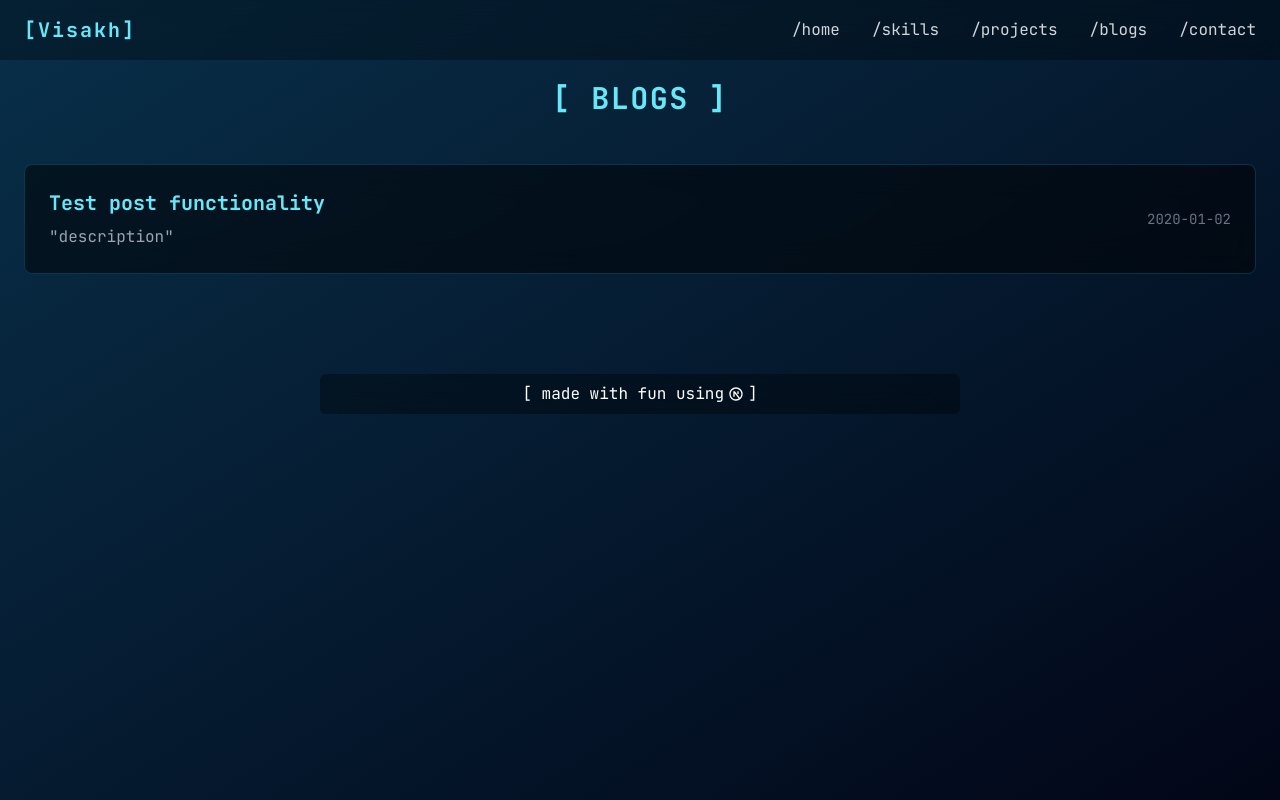
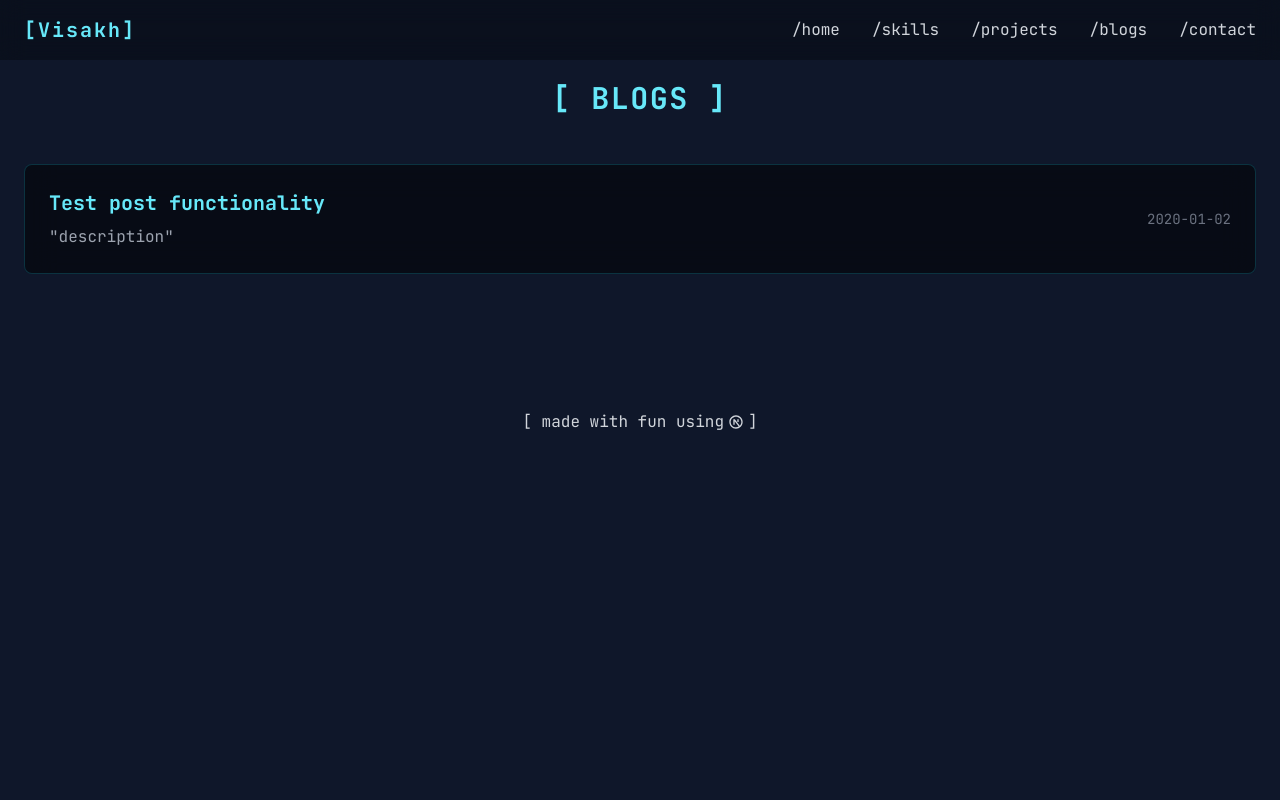
Before and after one commit to vskvj3/portfolio-nextjs, a Next.js app: page /posts in a window 1280 px wide. Built offline with nearby package versions, Linux system fonts and the light colour scheme.

Commit message:
fix: color issues with footer

```diff
--- a/src/components/footer.js
+++ b/src/components/footer.js
@@ -2,10 +2,12 @@ import { RiNextjsLine } from "react-icons/ri";
 
 export default function Footer({ home }) {
   return (
-    <footer className="bg-dracula-foreground/35 backdrop-blur-md w-1/2 min-w-[370px] max-w-[700px] mx-auto my-2 lg:my-5 rounded-md text-center text-dracula-t-white py-2">
-      <span className="flex justify-center items-center text-sm lg:text-base">
-        [ made with fun using<RiNextjsLine className="mx-1" />]
-      </span>
+    <footer className="bg-slate-900 text-gray-300 w-full py-6 mt-8">
+      <div className="container mx-auto px-6 text-center">
+        <span className="flex justify-center items-center text-sm lg:text-base">
+          [ made with fun using<RiNextjsLine className="mx-1" />]
+        </span>
+      </div>
     </footer>
   );
 }
--- a/src/components/layout.js
+++ b/src/components/layout.js
@@ -17,7 +17,7 @@ export default function Layout({ children, home }) {
   const shouldHideNavbar = fullScreenPages.includes(router.pathname);
 
   return (
-    <div className="">
+    <div className="bg-slate-900 text-white min-h-screen">
       <Head>
         <link rel="icon" href="/favicon.ico" />
         <meta
@@ -28,7 +28,7 @@ export default function Layout({ children, home }) {
         <title>{siteTitle}</title>
       </Head>
       <header>{!shouldHideNavbar && <Navbar />}</header>
-      <main>{children}</main>
+      <main className="bg-slate-900">{children}</main>
       {!shouldHideNavbar && <Footer />}
     </div>
   );
--- a/src/pages/about/index.js
+++ /dev/null
@@ -1,73 +0,0 @@
-import { FaGithub, FaLinkedin, FaTree, FaCircle } from "react-icons/fa";
-import { getSortedProjectsData } from "@/lib/projects";
-import AboutProjects from "@/components/about/projects";
-import AboutEducation from "@/components/about/education";
-import AboutContact from "@/components/about/contact";
-import AboutExperience from "@/components/about/experience";
-
-export async function getStaticProps() {
-  const allProjectsData = getSortedProjectsData(3);
-  return {
-    props: {
-      allProjectsData
-    },
-  };
-}
-
-export default function About({ allProjectsData }) {
-  return (
-    <div className=''>
-      {/* <p className="text-red-500">!Under Constructio!n</p> */}
-
-      {/* About Section */}
-      <section className="flex flex-col mx-auto justify-center backdrop-blur-md mt-2 lg:mt-5 h-screen mb-2 lg:mb-5 p-[20px] text-dracula-t-white">
-        <div className="backdrop-blur-lg  text-white w-full h-full flex flex-col justify-center items-center p-4 rounded-lg">
-          <h1 className="text-4xl sm:text-6xl font-bold mb-4">Hello There!</h1>
-          <h2 className="text-3xl sm:text-4xl font-semibold mb-4">I&apos;m Visakh Vijay</h2>
-          <p className="text-md sm:text-2xl mb-6">I&apos;m a software engineer from India</p>
-
-          {/* Social Icons */}
-          {/* <div className="flex gap-6 text-3xl">
-            <a
-              href="https://github.com/visakhvijayo"
-              className="text-dracula-cyan hover:text-dracula-pink"
-              aria-label="Github"
-            >
-              <FaGithub />
-            </a>
-            <a
-              href="https://www.linkedin.com/in/visakhvijayo/"
-              className="text-dracula-cyan hover:text-dracula-pink"
-              aria-label="LinkedIn"
-            >
-              <FaLinkedin />
-            </a>
-          </div> */}
-        </div>
-      </section>
-
-      {/* Experience Section */}
-      <AboutExperience />
-
-      {/* Projects Section */}
-      <AboutProjects allProjectsData={allProjectsData}/>
-
-      {/* Education Section */}
-      <AboutEducation/>
-
-      {/* Contact Section */}
-      <AboutContact/>
-
-      {/* Scroll Navigation */}
-      {/* <footer className="text-center py-5 mb-10 sticky bottom-0 bg-dracula-chips rounded-lg backdrop-blur-sm m-4 z-100">
-        <div className="space-x-4 px-3">
-          <a href="#about" className="text-dracula-pink hover:text-dracula-green">About</a>
-          <a href="#experience" className="text-dracula-pink hover:text-dracula-green">Experience</a>
-          <a href="#projects" className="text-dracula-pink hover:text-dracula-green">Projects</a>
-          <a href="#education" className="text-dracula-pink hover:text-dracula-green">Education</a>
-          <a href="#contact" className="text-dracula-pink hover:text-dracula-green">Contact</a>
-        </div>
-      </footer> */}
-    </div>
-  );
-}
--- a/src/pages/index.js
+++ b/src/pages/index.js
@@ -21,11 +21,7 @@ export async function getStaticProps() {
 }
 
 export default function Home({ allPostsData, allProjectsData }) {
-    const [typedText, setTypedText] = useState('');
-  const [showPrompt, setShowPrompt] = useState(false);
   const [mousePosition, setMousePosition] = useState({ x: 0, y: 0 });
-  const terminalInputRef = useRef(null);
-
 
   // Mouse highlighter effect
   useEffect(() => {
@@ -40,7 +36,6 @@ export default function Home({ allPostsData, allProjectsData }) {
 
   return (
     <>
-      <div className="bg-gray-900 text-white min-h-screen font-sans overflow-hidden">
       {/* Mouse Follower Spotlight */}
       <div
         className="pointer-events-none fixed inset-0 z-30 transition duration-300"
@@ -73,7 +68,6 @@ export default function Home({ allPostsData, allProjectsData }) {
           <Contact />
         </main>
       </div>
-      </div>
     </>
   );
 }
--- a/src/styles/globals.css
+++ b/src/styles/globals.css
@@ -26,6 +26,15 @@ body {
   font-feature-settings: 'liga' 1, 'calt' 1;
   -webkit-font-smoothing: antialiased;
   -moz-osx-font-smoothing: grayscale;
+  background-color: #0f172a; /* Dark slate background */
+  color: #e2e8f0; /* Light text color */
+  min-height: 100vh;
+}
+
+/* Ensure consistent background for all elements */
+#__next {
+  background-color: #0f172a;
+  min-height: 100vh;
 }
 
 @keyframes gradient-animation {
```
Lines whose indentation alone changed are shown as unchanged.
